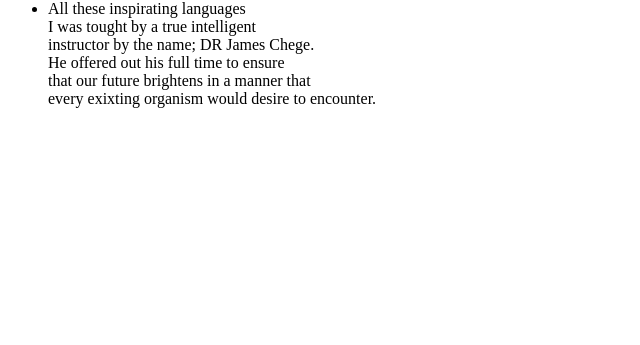
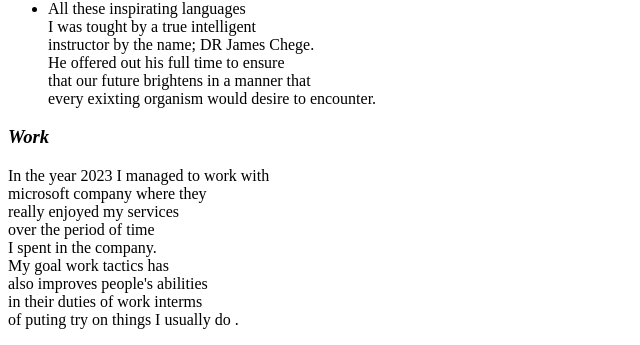
Before and after one commit to stanley-odhiambomwai/PORTFOLIO2, a plain HTML site: page index.html in a window 1280 px wide. Shown: the part 736-1081 px from the top of the page, without its empty margins (0-640 px from the left). Before the commit the page ends 860 px from the top, so only its background shows below. Drawn offline with Linux system fonts and the light colour scheme.

Commit message:
index.html

```diff
--- a/index.html
+++ b/index.html
@@ -29,6 +29,8 @@
     <!--End of navbar section-->
    </header>
 
+
+   <!--About section-->
    <section id="About">
     <di class="container">
 <h3><i>About</i></h3>
@@ -82,6 +84,22 @@
 </div>
     </div>
    </section>
+   <!--End of about section-->
+
+<section id="#Work">
+    <div class="container">
+<h3><i>Work</i></h3>
+<p>In the year 2023 I managed to work with<br>
+     microsoft company where they <br>
+     really enjoyed my services<br>
+      over the period of time <br>
+      I spent in the company.<br>
+       My goal work tactics has <br>
+       also improves people's abilities<br>
+        in their duties of work interms<br>
+         of puting try on things I usually do .<br> </p>
+    </div>
+</section>
 
 </body>
 
```
